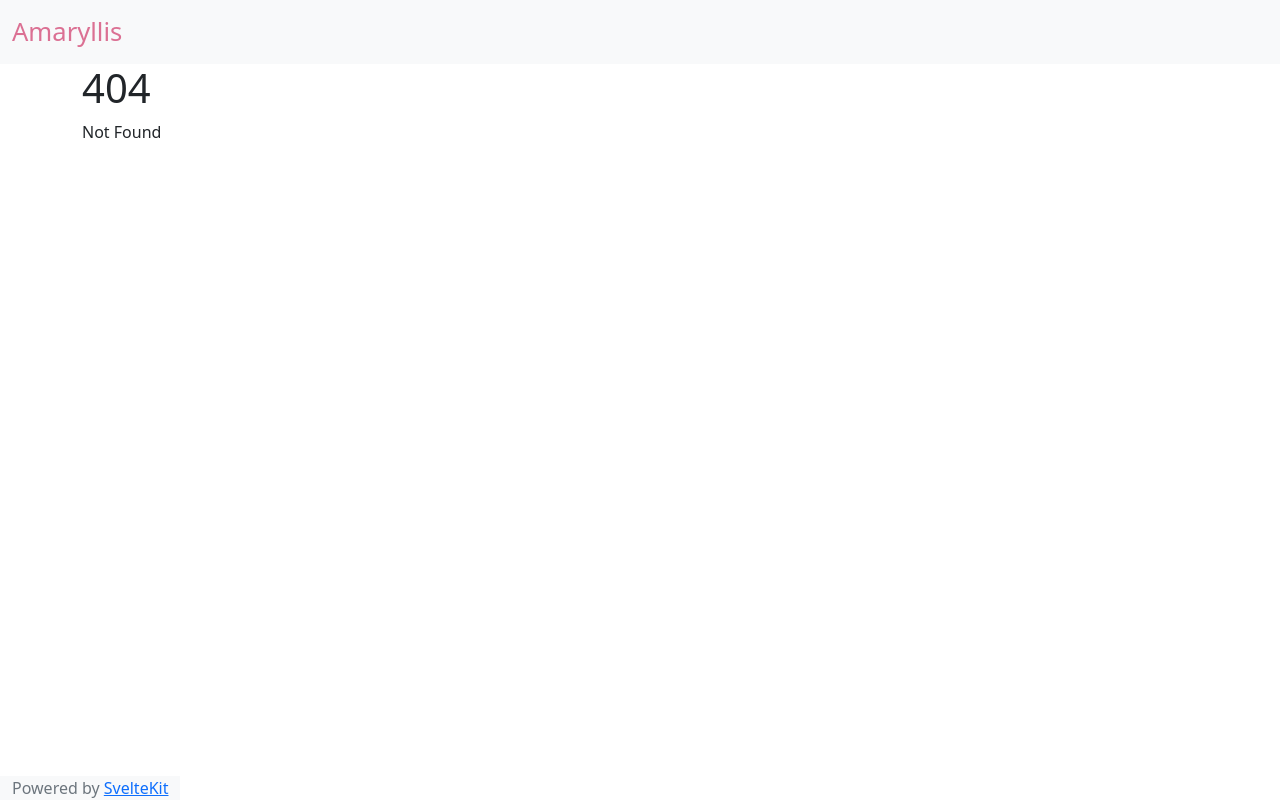
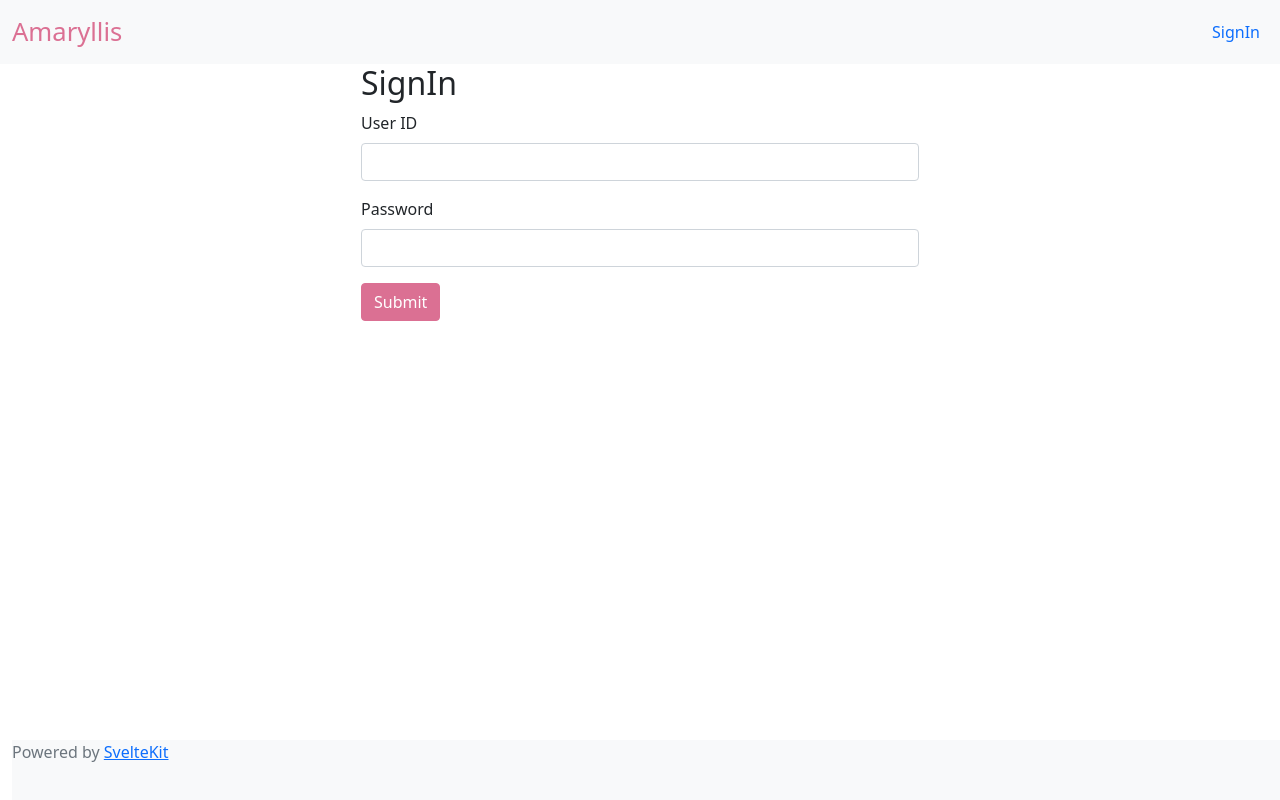
Before and after one commit to kisuisou/amaryllis, a SvelteKit app: page /signin in a window 1280 px wide. Before the commit this address had no page. Built offline with nearby package versions, Linux system fonts and the light colour scheme.

Commit message:
ログイン画面を実装

```diff
--- a/src/routes/+layout.svelte
+++ b/src/routes/+layout.svelte
@@ -3,21 +3,28 @@
 </script>
 
 <div class="footer-fixed">
-    <nav class="navbar bg-light">
+    <nav class="navbar bg-light navbar-expand-lg">
         <div class="container-fluid">
-            <a href="#" class="navbar-brand my-navbar-brand">Amaryllis</a>
+            <a href="/" class="navbar-brand my-navbar-brand">Amaryllis</a>
+            <div class="collapse navbar-collapse" id="navbarNav">
+                <ul class="navbar-nav ms-auto">
+                  <li class="nav-item">
+                    <a href="/signin" class="nav-link">SignIn</a>
+                  </li>
+               </ul>
+            </div>
         </div>
     </nav>
 
-    <div class="container">
+    <div class="container-xl">
         {@render children()}
     </div>
 
-    <footer class="footer bg-light">
-        <div class="container-fluid">
-           <span class="text-secondary">Powered by <a href="https://kit.svelte.dev/">SvelteKit</a> </span>
-        </div>
-    </footer>
+    <div class="container-fluid">
+        <footer class="footer bg-light">
+           <p class="text-secondary">Powered by <a href="https://kit.svelte.dev/">SvelteKit</a> </p>
+        </footer>
+    </div>
 </div>
 
 <style>
@@ -35,5 +42,7 @@
     footer {
         position: absolute;
         bottom: 0;
+        width: 100%;
+        height: 60px;
     }
 </style>
--- a/src/routes/+page.svelte
+++ /dev/null
@@ -1,2 +0,0 @@
-<h1>Welcome to SvelteKit</h1>
-<p>Visit <a href="https://svelte.dev/docs/kit">svelte.dev/docs/kit</a> to read the documentation</p>
--- /dev/null
+++ b/src/routes/signin/+page.svelte
@@ -0,0 +1,25 @@
+<script lang="ts">
+
+</script>
+
+
+<form class="mx-auto w-50">
+    <h2>SignIn</h2>
+    <div class="mb-3">
+      <label for="user_id_input" class="form-label">User ID</label>
+      <input type="text" class="form-control" id="user_id_input">
+    </div>
+    <div class="mb-3">
+      <label for="password_input" class="form-label">Password</label>
+      <input type="password" class="form-control" id="password_input">
+    </div>
+    <button type="submit" class="btn btn-primary my-submit-btn">Submit</button>
+</form>
+
+
+<style>
+    .my-submit-btn{
+        background-color: #DB7093;
+        border-color: #DB7093;
+    }
+</style>
```
